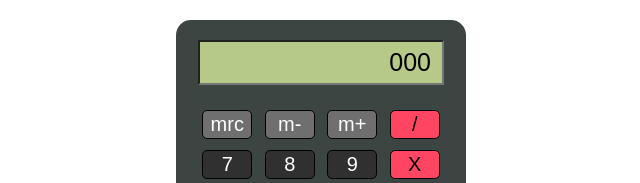
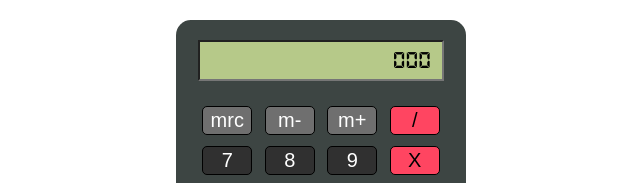
Before and after one commit to VaishnaviBhawar/calculator, a plain HTML site: page index.html in a window 1280 px wide. Shown: the top 183 px of the page, 319-959 px from the left. Drawn offline with Linux system fonts and the light colour scheme.

Commit message:
digital font added

```diff
--- a/index.html
+++ b/index.html
@@ -4,8 +4,15 @@
     <meta charset="UTF-8">
     <meta name="viewport" content="width=device-width, initial-scale=1.0">
     <title>calculator</title>
+
     <style>
-        .cbody{
+      @font-face {
+    font-family: 'DS-Digital Bold';
+    font-style: normal;
+    font-weight: normal;
+    src: local('DS-Digital Bold'), url('DS-DIGIB.woff') format('woff');
+    }
+      .cbody{
             height: 275px;
             width:250px;
             background-color:#3d4543;
@@ -21,8 +28,10 @@
 display: block;
 margin:  0px auto ;
 font-size: 25px;
-padding: 6px 11px;
+padding: 6px 11px; font-family: 'DS-Digital Bold', sans-serif;font-weight: bolder;
 margin-bottom: 20PX;
+
+font-weight: 100;
 
 
         }
```
Also changed, not shown: DS-DIGIB.woff (added).
